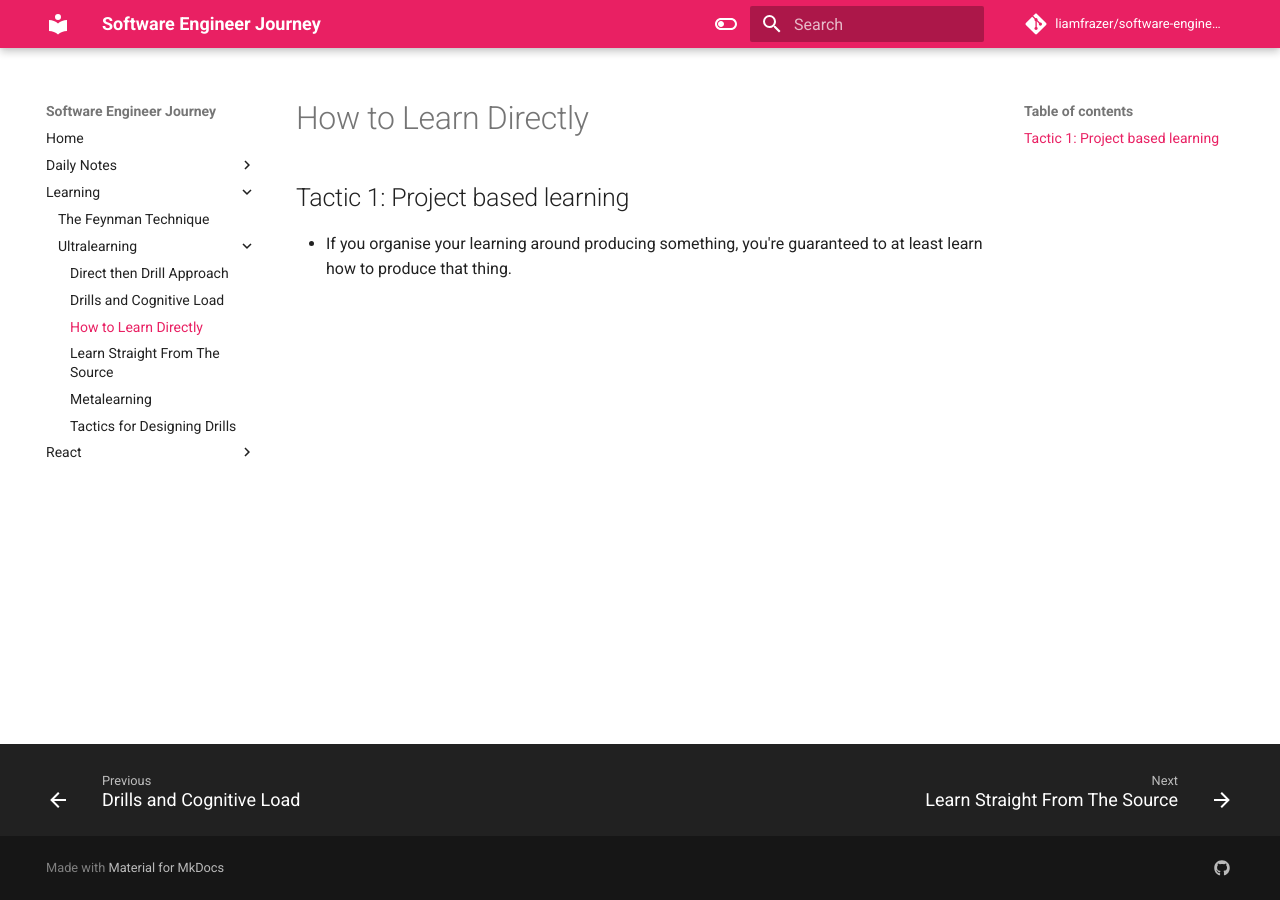
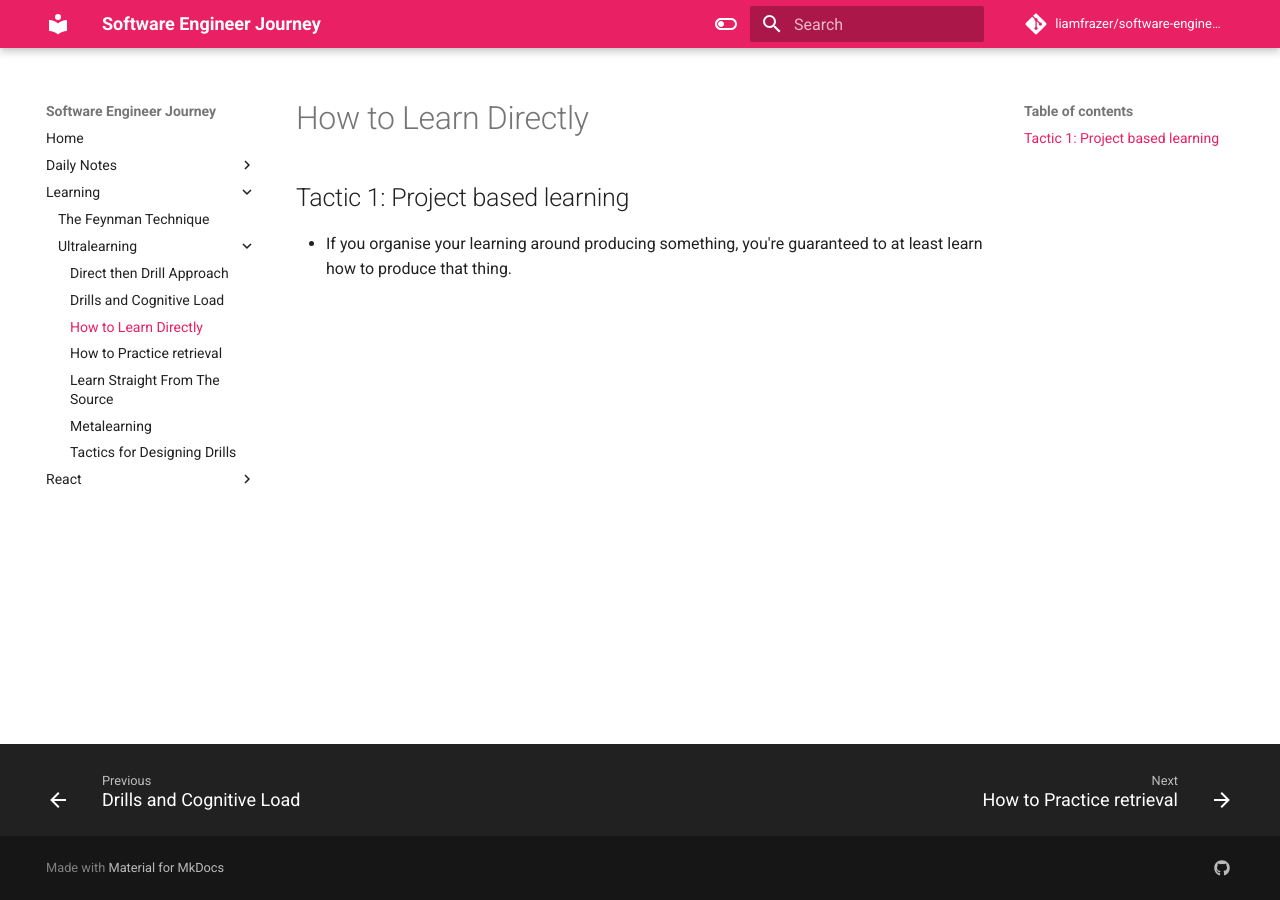
Before and after one commit to liamfrazer/software-engineer-journey, an MkDocs documentation site: the page built from docs/Learning/Ultralearning/How to Learn Directly.md, in a window 1280 px wide. Built offline with MkDocs 1.6.1 and Material for MkDocs 9.7.7, drawn with Linux system fonts in a browser that asks for light colours; comment, search, counter and statistics services are not loaded.

Commit message:
vault backup: 2023-12-10 00:20:37

```diff
--- /dev/null
+++ b/docs/Learning/Ultralearning/How to Practice retrieval.md
@@ -0,0 +1,6 @@
+---
+tags:
+  - ultralearning
+---
+# How to Practice retrieval
+*
```
Also changed, not shown: docs/index.md (+2 -1 lines).
